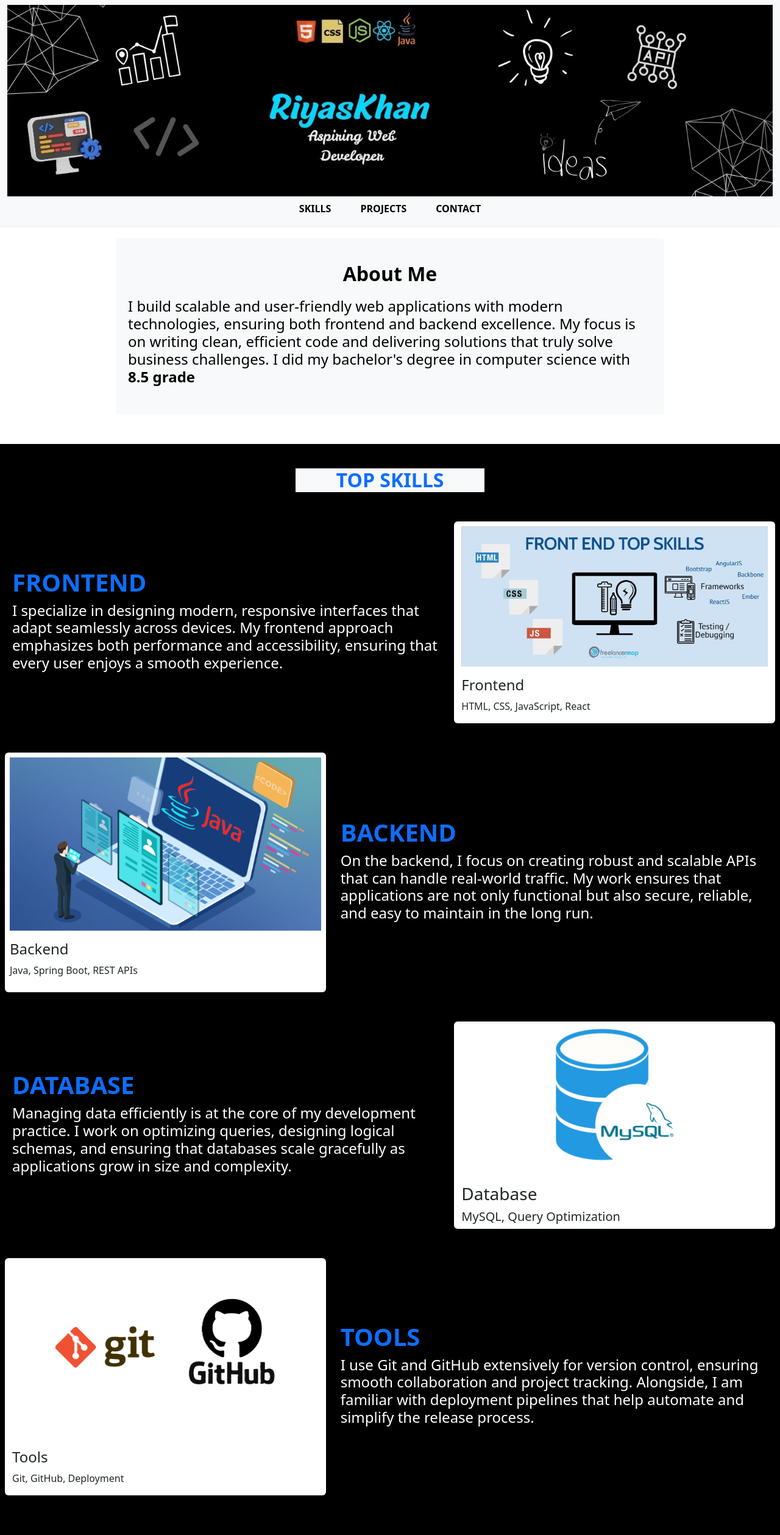
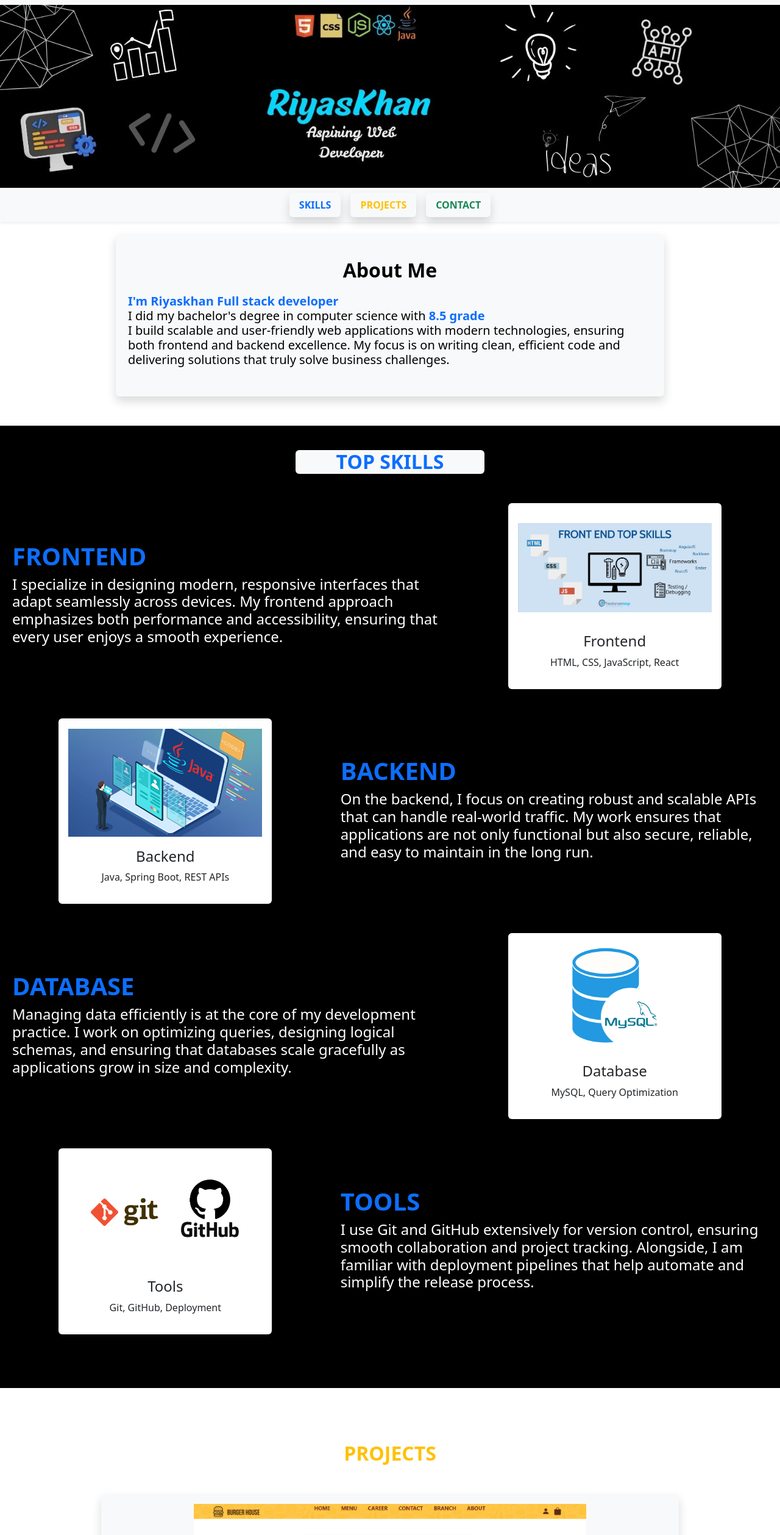
Before and after one commit to Riyas0786/Portfolio, a React (Create React App) app: page / in a window 1280 px wide. Shown: the top 2517 px of the page at 61% size. Built offline with nearby package versions, Linux system fonts and the light colour scheme.

Commit message:
fix build

```diff
--- a/src/Component/About.js
+++ b/src/Component/About.js
@@ -4,15 +4,17 @@ function About() {
   return (
     <>
       {/* About */}
-      <section id="about" className="container bg-light rounded text-center  " >
+      <section id="about" className="container bg-light rounded shadow text-center  " >
         <h2 className="section-heading text-black">About Me</h2>
-        <h4 className="text-black text-start">
+        <h5 className="text-black text-start">
+          <strong className='text-primary'>I'm Riyaskhan Full stack developer </strong><br/>
+           I did my bachelor's degree in computer science with <strong className='text-primary'>8.5 grade </strong><br/>
           I build scalable and user-friendly web applications with modern
           technologies, ensuring both frontend and backend excellence. My focus
           is on writing clean, efficient code and delivering solutions that
           truly solve business challenges.
-          I did my bachelor's degree in computer science with <strong>8.5 grade </strong>
-        </h4>
+
+        </h5>
       </section>
     </>
   )
--- a/src/Component/Header.js
+++ b/src/Component/Header.js
@@ -1,28 +1,36 @@
 import React from "react";
-import bannerimg from '../Assets/bannerimg.jpg'
+import bannerimg from '../Assets/bannerimg.jpg';
+
 function Header() {
   return (
     <>
-      <section className=" d-flex flex-column justify-content-between">
+      <section className="d-flex flex-column justify-content-between">
+        {/* Navbar */}
+        <nav className="navbar bg-light shadow-sm py-2 flex-column">
+          {/* Banner Image Full Width */}
+          <img
+            src={bannerimg}
+            alt="bannerimg"
+            className="img-fluid w-100"
+            style={{
+              height: "300px",        // adjust height (e.g. 200–300px)
+              objectFit: "cover"      // ensures image covers area without stretching
+            }}
+          />
 
-
-        {/* Navbar */}
-        <nav className="navbar bg-light shadow-sm py-2">
-          <div className="container-fluid">
-                    <img src={bannerimg}className="img-fluid w-100" alt="banner"
-              style={{ maxHeight: "350px", objectFit: "cover" }}
-            />
-            <ul className="nav mx-auto gap-3">
+          <div className="container-fluid mt-2">
+            <ul className="nav mx-auto gap-3 flew-nowrap ">
               <li className="nav-item">
                 <a
-                  className="nav-link text-black fw-bold rounded-pill px-3"
-                  href="#skills">
+                  className="nav-link text-primary fw-bold rounded shadow pill "
+                  href="#skills"
+                >
                   SKILLS
                 </a>
               </li>
               <li className="nav-item">
                 <a
-                  className="nav-link text-black fw-bold rounded-pill px-3"
+                  className="nav-link text-warning fw-bold rounded shadow pill"
                   href="#projects"
                 >
                   PROJECTS
@@ -30,7 +38,7 @@ function Header() {
               </li>
               <li className="nav-item">
                 <a
-                  className="nav-link text-black fw-bold rounded-pill px-3"
+                  className="nav-link text-success fw-bold rounded shadow pill "
                   href="#contact"
                 >
                   CONTACT
--- a/src/Component/Project.js
+++ b/src/Component/Project.js
@@ -12,7 +12,7 @@ function Project() {
     <>
       {/* Projects */}
       <section id="projects" className="container-fluid my-5 bg-white">
-        <h2 className="text-center mb-5 fw-bold section-heading mx-auto bg-white w-25 text-warning">
+        <h2 className="text-center mb-5 fw-bold section-heading mx-auto bg-white  text-warning">
           PROJECTS
         </h2>
 
@@ -54,20 +54,19 @@ function Project() {
             </Carousel>
 
 
-            <h5 className="mt-3 fw-bold fs-2">PROJECT SHOWCASE</h5>
-            <p>
-              My projects reflect hands-on problem-solving with real-world
-              challenges. They demonstrate my ability to connect frontend and
-              backend systems while keeping user needs in mind. Each project is
-              a step towards building better, scalable applications.
+            <h5 className="mt-3 fw-bold text-warning fs-2">PROJECT SHOWCASE</h5>
+            <p>I did my academic project on food booking web application name <strong>BURGER HOUSE</strong>
+            It had a <strong>menu,add to cart,contact,account all essential requirements</strong>
+            and deployed to github and vercel with a live server.I attached website link below kindly visit the website.
+
             </p>
             <h5>
               <a
                 href="https://burgerhouse-iota.vercel.app/"
 
-              >
+              ><i className="bi bi-link-45deg fs-3 ">
                 View live project
-              </a>
+              </i></a>
             </h5>
           </motion.div>
         </div>
--- a/src/Component/Skills.js
+++ b/src/Component/Skills.js
@@ -1,4 +1,4 @@
-import React from 'react'
+import React from 'react';
 import frontendimg from "../Assets/frontend img.jpg";
 import javaimg from "../Assets/Java img.webp";
 import mysqlimg from "../Assets/mysql.png";
@@ -8,13 +8,16 @@ import { motion } from "framer-motion";
 function Skills() {
   return (
     <>
-        {/* Skills */}
+      {/* Skills */}
       <section id="skills" className="container-fluid my-5">
-    <h2 className="text-center mb-5 section-heading text-primary bg-light w-25 mx-auto">TOP SKILLS</h2>
+        <h2 className="text-center mb-5 fw-bold rounded  text-primary bg-light w-25 mx-auto">
+          TOP SKILLS
+        </h2>
 
         {/* Frontend */}
-        <div className="row align-items-center mb-5 ">
-          <div className="col-lg-7 d-lg-block text-end pe-4">
+        <div className="row align-items-center mb-5">
+          {/* Text */}
+          <div className="col-12 col-lg-7 text-end pe-lg-4 mb-3 mb-lg-0">
             <h1 className="fw-bold text-start text-primary">FRONTEND</h1>
             <h4 className="text-white text-start">
               I specialize in designing modern, responsive interfaces that adapt
@@ -24,13 +27,20 @@ function Skills() {
             </h4>
           </div>
 
+          {/* Card */}
           <motion.div
-            className="col-lg-5 bg-white rounded shadow"
+            className="col-12 col-lg-5 bg-white rounded shadow mx-auto text-center p-3"
+            style={{ maxWidth: "350px" }}
             initial={{ opacity: 0, x: 100 }}
             whileInView={{ opacity: 1, x: 0 }}
             transition={{ duration: 0.6 }}
           >
-            <img src={frontendimg} alt="Frontend" className="img-fluid mb-3 my-2" />
+            <img
+              src={frontendimg}
+              alt="Frontend"
+              className="img-fluid mb-3"
+              style={{ height: "180px", objectFit: "contain" }}
+            />
             <h4>Frontend</h4>
             <p>HTML, CSS, JavaScript, React</p>
           </motion.div>
@@ -38,18 +48,26 @@ function Skills() {
 
         {/* Backend */}
         <div className="row align-items-center mb-5">
+          {/* Card */}
           <motion.div
-            className="col-lg-5 bg-white rounded shadow p-2"
+            className="col-12 col-lg-5 bg-white rounded shadow mx-auto text-center p-3 mb-3 mb-lg-0"
+            style={{ maxWidth: "350px" }}
             initial={{ opacity: 0, x: -100 }}
             whileInView={{ opacity: 1, x: 0 }}
             transition={{ duration: 0.6 }}
           >
-            <img src={javaimg} alt="Backend" className="img-fluid mb-3" />
+            <img
+              src={javaimg}
+              alt="Backend"
+              className="img-fluid mb-3"
+              style={{ height: "180px", objectFit: "contain" }}
+            />
             <h4>Backend</h4>
             <p>Java, Spring Boot, REST APIs</p>
           </motion.div>
 
-          <div className="col-lg-7  d-lg-block ps-4">
+          {/* Text */}
+          <div className="col-12 col-lg-7 ps-lg-4">
             <h1 className="fw-bold text-primary">BACKEND</h1>
             <h4 className="text-white text-start">
               On the backend, I focus on creating robust and scalable APIs that
@@ -62,7 +80,8 @@ function Skills() {
 
         {/* Database */}
         <div className="row align-items-center mb-5">
-          <div className="col-lg-7  d-lg-block text-end pe-4">
+          {/* Text */}
+          <div className="col-12 col-lg-7 text-end pe-lg-4 mb-3 mb-lg-0">
             <h1 className="fw-bold text-start text-primary">DATABASE</h1>
             <h4 className="text-white text-start">
               Managing data efficiently is at the core of my development
@@ -72,8 +91,10 @@ function Skills() {
             </h4>
           </div>
 
+          {/* Card */}
           <motion.div
-            className="col-lg-5 bg-white rounded shadow "
+            className="col-12 col-lg-5 bg-white rounded shadow mx-auto text-center p-3"
+            style={{ maxWidth: "350px" }}
             initial={{ opacity: 0, x: 100 }}
             whileInView={{ opacity: 1, x: 0 }}
             transition={{ duration: 0.6 }}
@@ -81,28 +102,36 @@ function Skills() {
             <img
               src={mysqlimg}
               alt="Database"
-              className="img-fluid mb-3 d-flex mx-auto"
-              width={250}
+              className="img-fluid mb-3"
+              style={{ height: "180px", objectFit: "contain" }}
             />
-            <h3>Database</h3>
-            <h5>MySQL, Query Optimization</h5>
+            <h4>Database</h4>
+            <p>MySQL, Query Optimization</p>
           </motion.div>
         </div>
 
         {/* Tools */}
         <div className="row align-items-center mb-5">
+          {/* Card */}
           <motion.div
-            className="col-lg-5 rounded shadow bg-white"
+            className="col-12 col-lg-5 bg-white rounded shadow mx-auto text-center p-3 mb-3 mb-lg-0"
+            style={{ maxWidth: "350px" }}
             initial={{ opacity: 0, x: -100 }}
             whileInView={{ opacity: 1, x: 0 }}
             transition={{ duration: 0.6 }}
           >
-            <img src={gitimg} alt="Tools" className="img-fluid p-3 mb-3" />
+            <img
+              src={gitimg}
+              alt="Tools"
+              className="img-fluid mb-3"
+              style={{ height: "180px", objectFit: "contain" }}
+            />
             <h4>Tools</h4>
             <p>Git, GitHub, Deployment</p>
           </motion.div>
 
-          <div className="col-lg-7  d-lg-block ps-4">
+          {/* Text */}
+          <div className="col-12 col-lg-7 ps-lg-4">
             <h1 className="fw-bold text-primary">TOOLS</h1>
             <h4 className="text-white">
               I use Git and GitHub extensively for version control, ensuring
@@ -113,10 +142,8 @@ function Skills() {
           </div>
         </div>
       </section>
-
-
     </>
-  )
+  );
 }
 
-export default Skills
+export default Skills;
--- a/src/index.css
+++ b/src/index.css
@@ -138,4 +138,15 @@ body, html {
   .fixedbackground{
     width:100% ;
   }
+    .bannerimg {
+    height: 250px !important;
+    margin-left: 30px;
+  }
 }
+@media (max-width: 576px) {
+  .nav .nav-link {
+    padding-left: 0.5rem !important;
+    padding-right: 0.5rem !important;
+    font-size: 14px; /* smaller text */
+  }
+}
```
Also changed, not shown: src/Component/Contact.js (+40 -28 lines).
